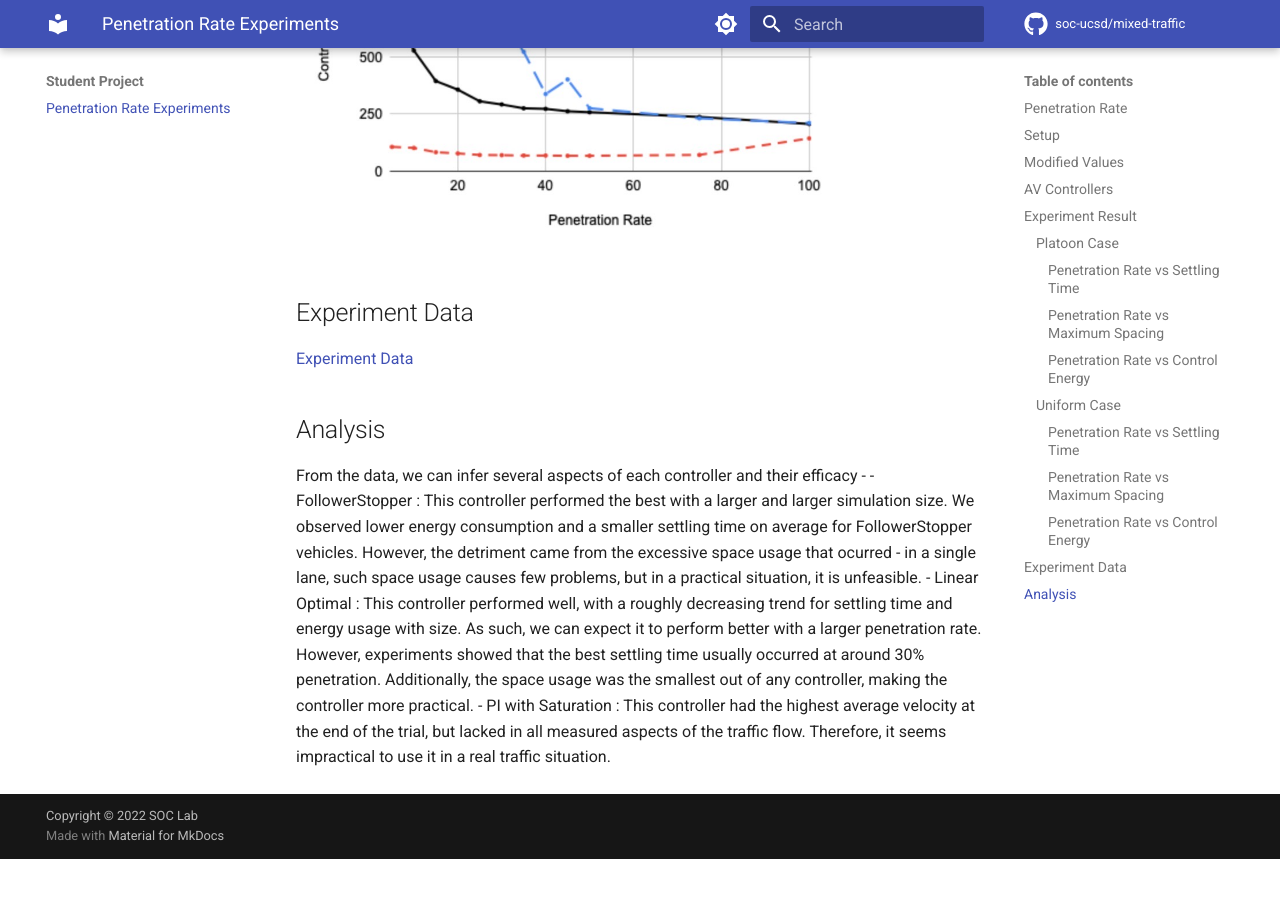
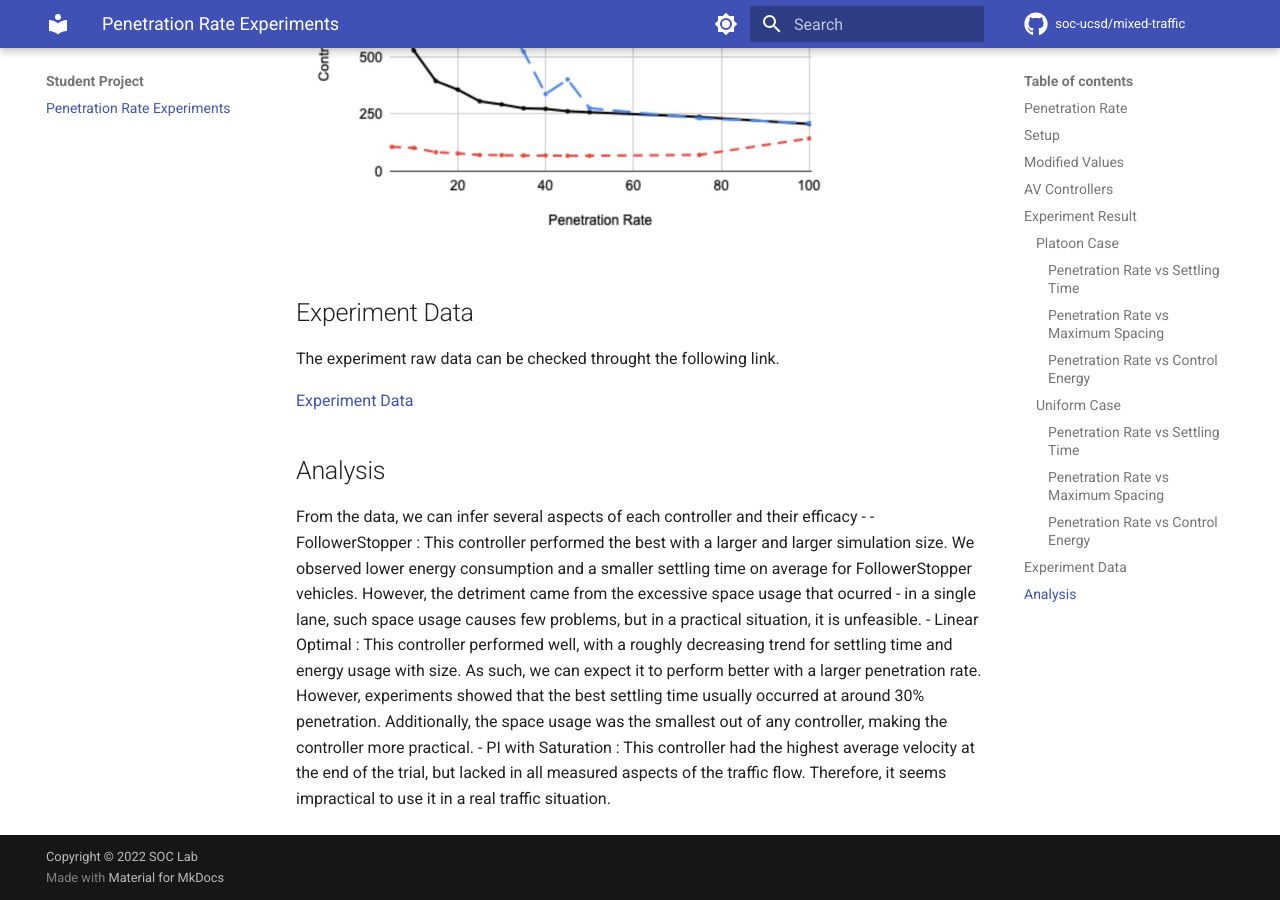
Before and after one commit to soc-ucsd/mixed-traffic, an MkDocs documentation site: the page built from docs/student_project/numerical_data.md, in a window 1280 px wide and 900 px high, scrolled down 9640 px. Built offline with MkDocs 1.6.1 and Material for MkDocs 9.7.7, drawn with Linux system fonts in a browser that asks for light colours; comment, search, counter and statistics services are not loaded; before the commit the page ends 10499 px from its top, so only the background shows below that.

Commit message:
Update numerical_data.md

```diff
--- a/docs/student_project/numerical_data.md
+++ b/docs/student_project/numerical_data.md
@@ -91,6 +91,8 @@ Using all of the raw data obtained through the simulation, we were able to creat
 
 ## Experiment Data
 
+The experiment raw data can be checked throught the following link.
+
 [Experiment Data](https://docs.google.com/spreadsheets/d/1muLcmCCUdFwuMU2z9FdTxCUI8RmbDvqNfVlfMRN3k_Q/edit?usp=sharing)
 
 
```
